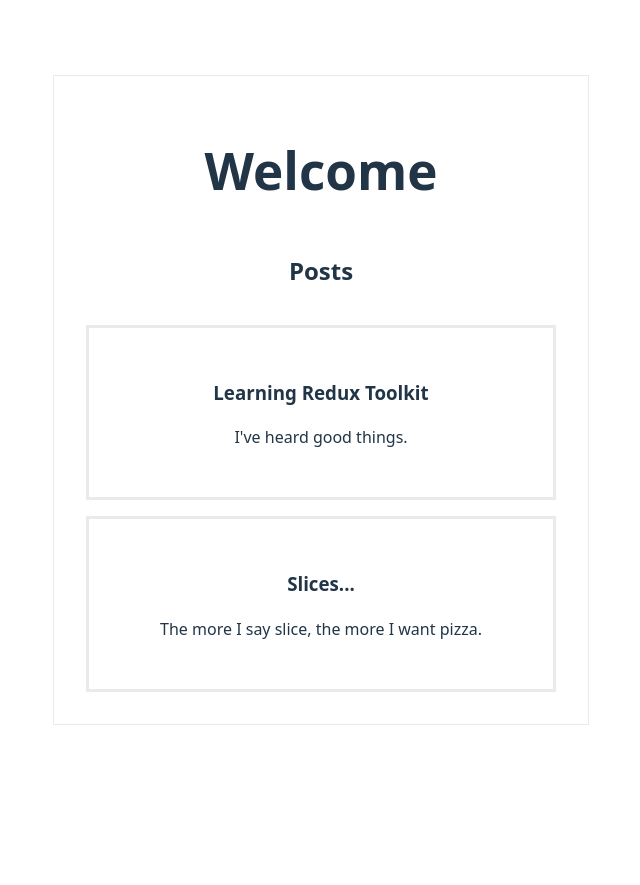
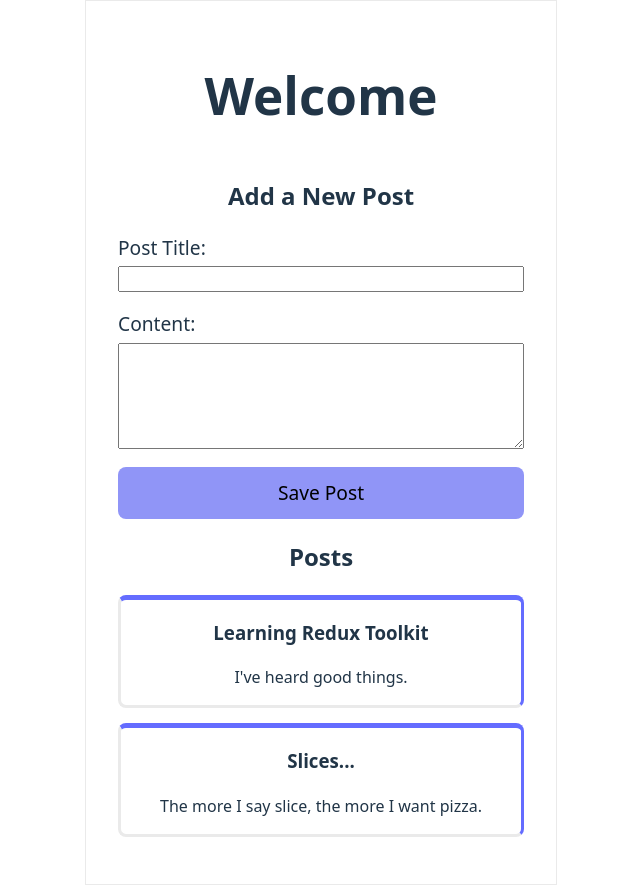
Before and after one commit to williamscodebox/my-redux-app, a React (Vite) app: page / in a window 1280 px wide. Shown: the whole page, without its empty margins (319-959 px from the left). Before the commit the page ends 800 px from the top, so only its background shows below. Built offline with nearby package versions, Linux system fonts and the light colour scheme.

Commit message:
added AddPostForm

```diff
--- a/src/App.jsx
+++ b/src/App.jsx
@@ -4,6 +4,7 @@ import viteLogo from "/vite.svg";
 import "./App.css";
 import Counter from "./app/features/counter/Counter";
 import PostsList from "./app/features/post/PostsList";
+import AddPostForm from "./app/features/post/AddPostForm";
 
 function App() {
   const [count, setCount] = useState(0);
@@ -13,6 +14,7 @@ function App() {
       <div className="App">
         {" "}
         <h1>Welcome</h1>
+        <AddPostForm />
         <PostsList />
       </div>
     </>
--- /dev/null
+++ b/src/app/features/post/AddPostForm.jsx
@@ -0,0 +1,57 @@
+import React, { useState } from "react";
+import { useDispatch } from "react-redux";
+import { nanoid } from "@reduxjs/toolkit";
+
+import { postAdded } from "./postsSlice";
+
+function AddPostForm() {
+  const dispatch = useDispatch();
+
+  const [title, setTitle] = useState("");
+  const [content, setContent] = useState("");
+
+  const onTitleChanged = (e) => setTitle(e.target.value);
+  const onContentChanged = (e) => setContent(e.target.value);
+  const onSavedPostClicked = () => {
+    if (title && content) {
+      dispatch(
+        postAdded({
+          id: nanoid(),
+          title,
+          content,
+        })
+      );
+
+      setTitle("");
+      setContent("");
+    }
+  };
+
+  return (
+    <section>
+      <h2>Add a New Post</h2>
+      <form>
+        <label htmlFor="postTitle">Post Title:</label>
+        <input
+          type="text"
+          id="postTitle"
+          name="postTitle"
+          value={title}
+          onChange={onTitleChanged}
+        />
+        <label htmlFor="postContent">Content:</label>
+        <textarea
+          id="postContent"
+          name="postContent"
+          value={content}
+          onChange={onContentChanged}
+        />
+        <button type="button" onClick={onSavedPostClicked}>
+          Save Post
+        </button>
+      </form>
+    </section>
+  );
+}
+
+export default AddPostForm;
--- a/src/app/features/post/postsSlice.js
+++ b/src/app/features/post/postsSlice.js
@@ -17,10 +17,9 @@ const postSlice = createSlice({
   name: "posts",
   initialState,
   reducers: {
-    /*
     postAdded(state, action) {
       state.push(action.payload);
-    },
+    } /*
     postUpdated(state, action) {
       const { id, title, content } = action.payload;
       const existingPost = state.find((post) => post.id === id);
@@ -28,9 +27,10 @@ const postSlice = createSlice({
         existingPost.title = title;
         existingPost.content = content;
       }
-    }, */
+    }, */,
   },
 });
 
 export const selectAllPosts = (state) => state.posts;
+export const { postAdded } = postSlice.actions;
 export default postSlice.reducer;
--- a/src/index.css
+++ b/src/index.css
@@ -37,31 +37,57 @@ h1 {
 
 article {
   width: 400px;
-  margin: 0 auto;
-  padding: 2rem;
+
   text-align: center;
   border: 3px solid #eaeaea;
+  border-radius: 8px;
+  border-top: 5px solid #646cff;
+  border-right: 3px solid #646cff;
+  margin-bottom: 15px;
+}
+
+form {
+  display: grid;
+  text-align: left;
+  font-size: 1.2em;
+}
+
+label {
+  font-weight: 400;
+  margin-bottom: 0.2em;
+  display: block;
+}
+
+input {
+  margin-bottom: 1em;
+  height: 20px;
+  font-size: 18px;
+}
+
+textarea {
+  margin-bottom: 1em;
+  height: 100px;
+  font-size: 18px;
 }
 
 section {
   display: grid;
-  gap: 1em;
   grid-template-columns: repeat(auto-fill, minmax(320px, 1fr));
 }
 
 button {
+  background-color: #9095f7;
   border-radius: 8px;
   border: 1px solid transparent;
   padding: 0.6em 1.2em;
   font-size: 1em;
   font-weight: 500;
   font-family: inherit;
-  background-color: #1a1a1a;
   cursor: pointer;
   transition: border-color 0.25s;
 }
 button:hover {
-  border-color: #646cff;
+  border: 2px solid #010101;
 }
 button:focus,
 button:focus-visible {
@@ -76,7 +102,9 @@ button:focus-visible {
   a:hover {
     color: #747bff;
   }
+  /*
   button {
-    background-color: #f9f9f9;
+    background-color: #f0f1f7;
   }
+    */
 }
```
